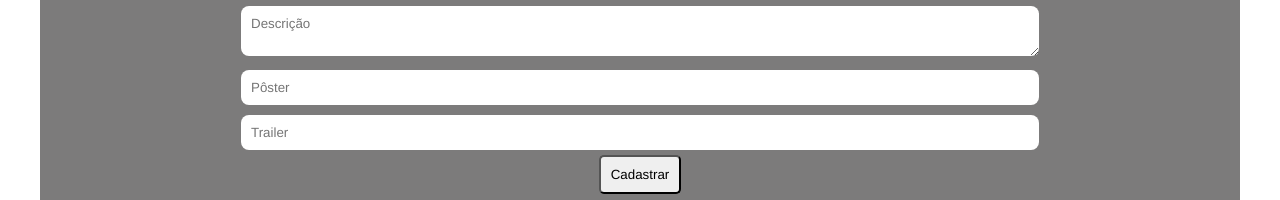
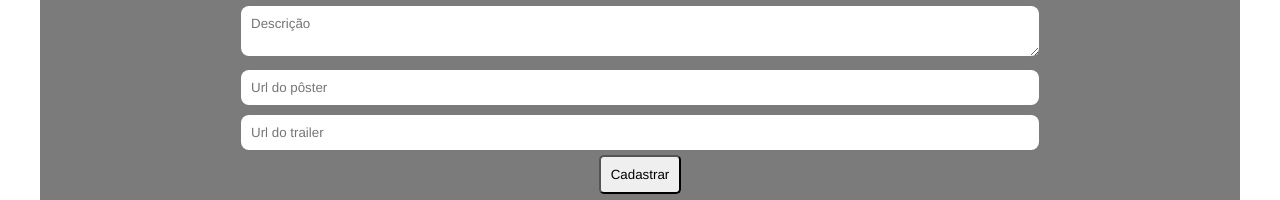
Before and after one commit to 7Caylon7/frontend-starwars-api, a Vue app: page / in a window 1280 px wide. Shown: the part 242-442 px from the top of the page. Built offline with nearby package versions, Linux system fonts and the light colour scheme; no server answers.

Commit message:
Adicionando validação dos links de poster e trailer.

```diff
--- a/src/components/Artigos.vue
+++ b/src/components/Artigos.vue
@@ -3,8 +3,8 @@
         <div class="form">
             <p><input type="text" placeholder="Título" class="entrada" v-model="artigo.title"></p>
             <p><textarea class="entrada" placeholder="Descrição" v-model="artigo.description"></textarea></p>
-            <p><input type="text" placeholder="Pôster" class="entrada" v-model="artigo.image_url"></p>
-            <p><input type="text" placeholder="Trailer" class="entrada" v-model="artigo.trailer_url"></p>
+            <p><input type="url" placeholder="Url do pôster" class="entrada" v-model="artigo.image_url"></p>
+            <p><input type="url" placeholder="Url do trailer" class="entrada" v-model="artigo.trailer_url"></p>
             <p>
                 <button v-if="editar" @click="cadastrarArtigos">Editar</button>
                 <button v-else @click="cadastrarArtigos">Cadastrar</button>
@@ -47,6 +47,12 @@ export default {
     },
 
     methods: {
+        isValidURL(url) {
+            // Expressão regular para validar uma URL
+            const urlRegex = /^(ftp|http|https):\/\/[^ "]+$/;
+            return urlRegex.test(url);
+        },
+
         //metodo para acessar a lista de filmes (GET)
         fetchArtigos() {
             fetch(`https://filmes-api-sandy.vercel.app/`)
@@ -59,6 +65,12 @@ export default {
 
         //metodo para cadastrar na lista de filmes (POST)
         cadastrarArtigos() {
+            // Realizar a validação antes de enviar os dados
+            if (!this.isValidURL(this.artigo.image_url) || !this.isValidURL(this.artigo.trailer_url)) {
+                alert('Por favor, insira URLs válidas para o pôster e o trailer.');
+                return;
+            }
+
             if (this.editar === false) {
                 //verificação
                 if (this.artigo.title == '' && this.artigo.description == '') {
```
